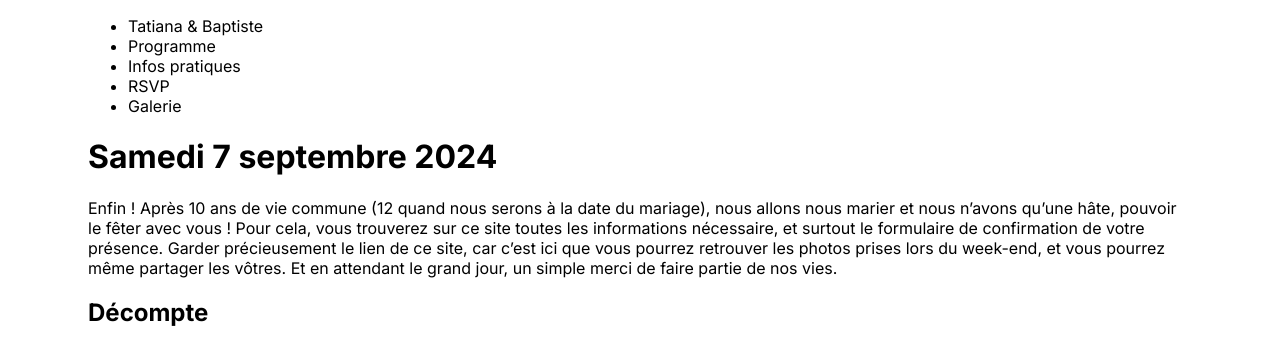
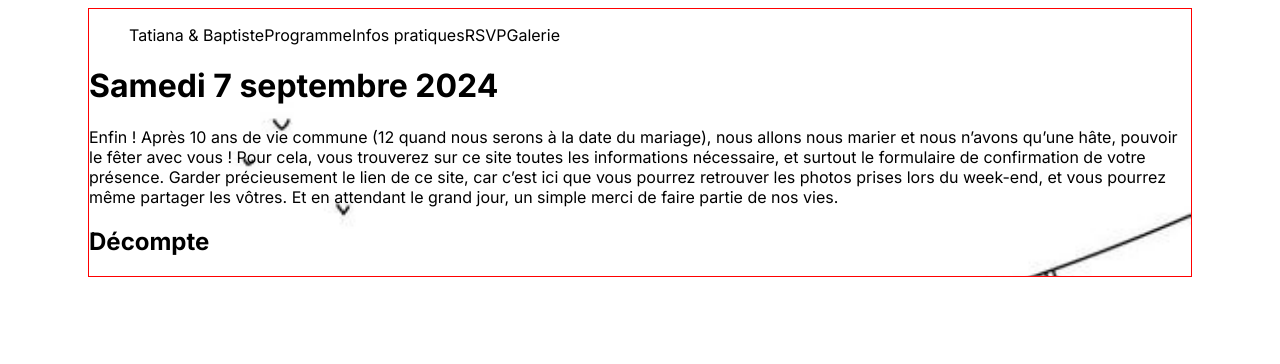
Before and after one commit to tatiana-sthl/wedding, a Next.js app: page / in a window 1280 px wide. Shown: the top 364 px of the page. Built offline with nearby package versions, Linux system fonts and the light colour scheme.

Commit message:
add bg and modify navbar

```diff
--- a/src/app/layout.js
+++ b/src/app/layout.js
@@ -3,8 +3,7 @@ import { Inter } from 'next/font/google'
 const inter = Inter({ subsets: ['latin'] })
 
 export const metadata = {
-  title: 'Create Next App',
-  description: 'Generated by create next app',
+  title: 'Tatiana & Baptiste',
 }
 
 export default function RootLayout({ children }) {
--- a/src/app/page.js
+++ b/src/app/page.js
@@ -1,10 +1,12 @@
-import styles from './page.module.css'
+import styles from './page.module.css';
 
 export default function Home() {
+
+
   return (
     <main className={styles.main}>
-      <nav>
-        <ul>
+      <nav className={styles.nav}>
+        <ul className={styles.ul}>
           <li>Tatiana & Baptiste</li>
           <li>Programme</li>
           <li>Infos pratiques</li>
@@ -23,6 +25,7 @@ export default function Home() {
             Et en attendant le grand jour, un simple merci de faire partie de nos vies.
           </p>
           <h2>Décompte</h2>
+          <p id='countdown'></p>
         </div>
 
       </div>
--- a/src/app/page.module.css
+++ b/src/app/page.module.css
@@ -1,3 +1,13 @@
 .main {
   margin: 0 5rem;
+  background-image: url("../img/Design\ sans\ titre.png");
+  background-repeat: no-repeat;
+  background-size: cover;
+  border: red solid 1px;
 }
+
+
+.ul {
+  display: flex;
+  list-style: none;
+}
```
Also changed, not shown: src/img/Design sans titre.png (renamed from Design sans titre.png).
